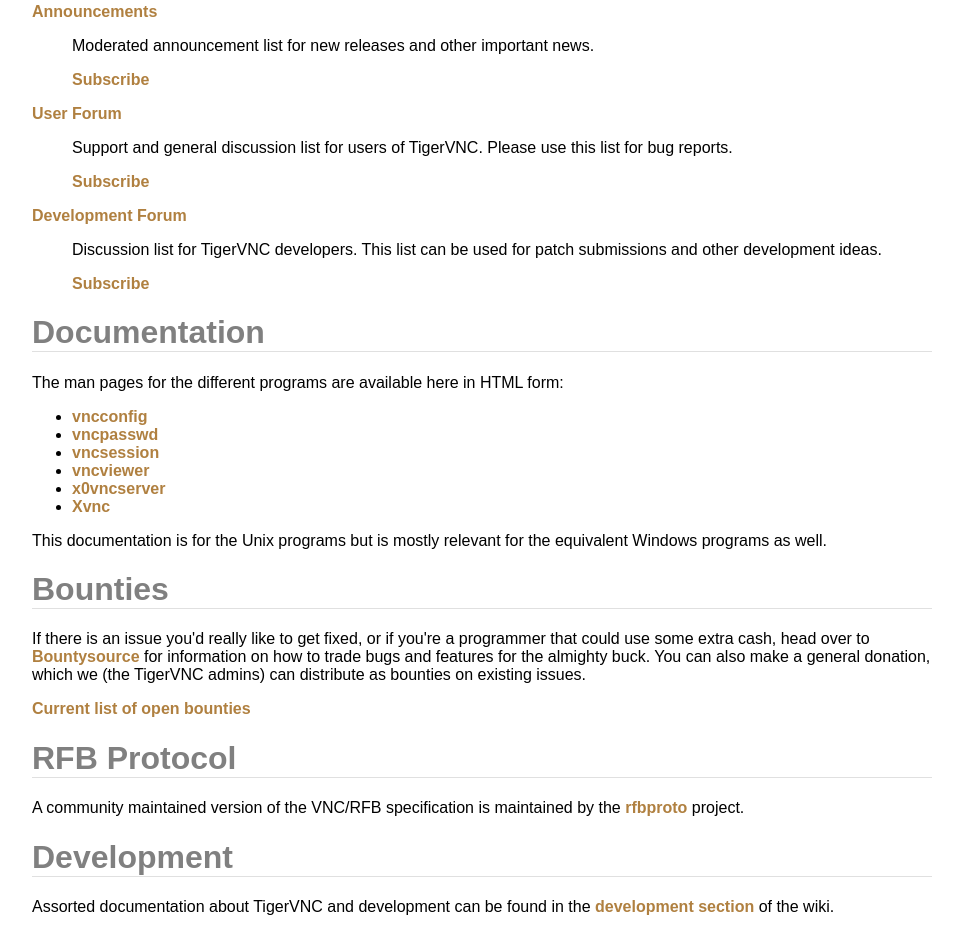
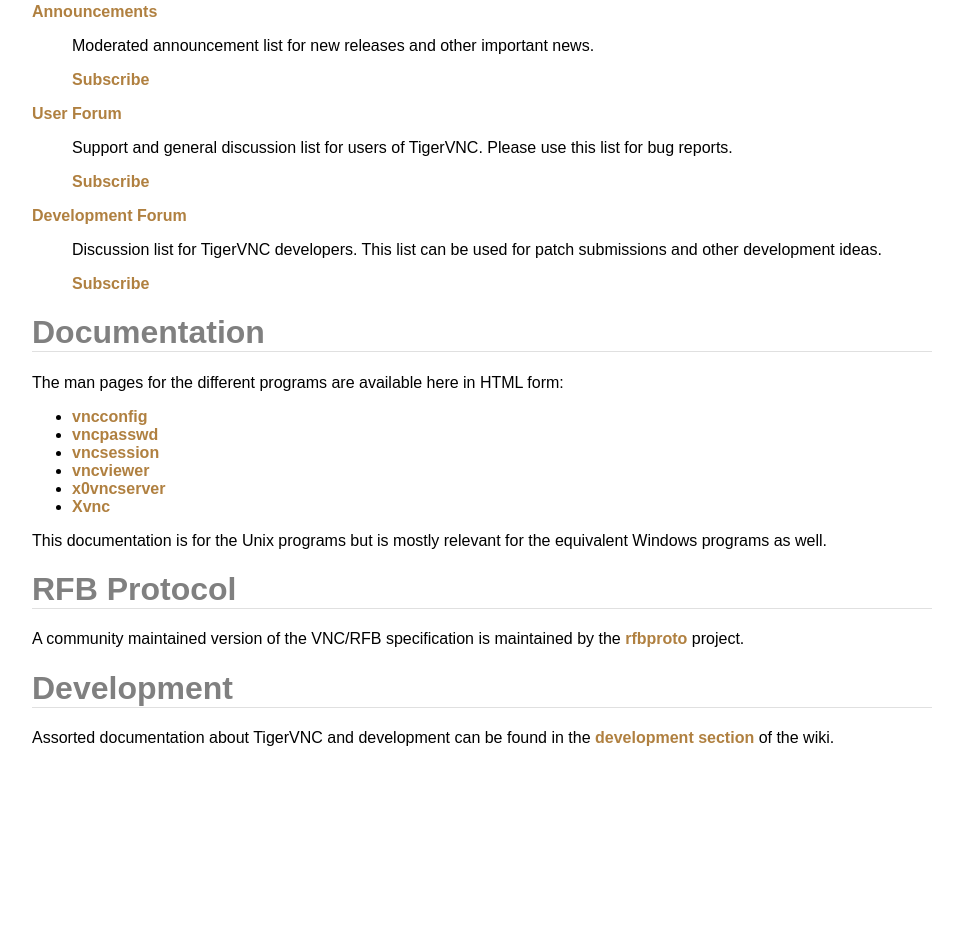
Before and after one commit to TigerVNC/tigervnc.github.io, a plain HTML site: page index.html in a window 1280 px wide. Shown: the part 689-1621 px from the top of the page, without its empty margins (158-1121 px from the left). After the commit the page ends 1452 px from the top, so only its background shows below. Drawn offline with Linux system fonts and the light colour scheme.

Commit message:
Remove bounties section
Bountysource is no more, so this section is no longer true.

```diff
--- a/index.html
+++ b/index.html
@@ -124,21 +124,6 @@ This documentation is for the Unix programs but is mostly relevant for
 the equivalent Windows programs as well.
 </p>
 
-<h1>Bounties</h1>
-
-<p>
-If there is an issue you'd really like to get fixed, or if you're a
-programmer that could use some extra cash, head over to
-<a href="https://www.bountysource.com/teams/tigervnc">Bountysource</a>
-for information on how to trade bugs and features for the almighty buck.
-You can also make a general donation, which we (the TigerVNC admins)
-can distribute as bounties on existing issues.
-</p>
-
-<p>
-<a href="https://github.com/TigerVNC/tigervnc/labels/bounty">Current list of open bounties</a>
-</p>
-
 <h1>RFB Protocol</h1>
 
 <p>
```
